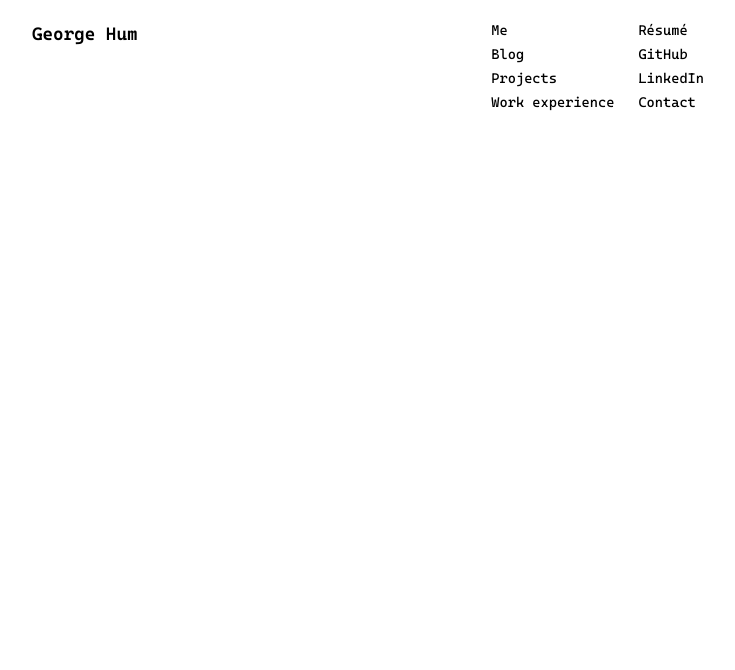
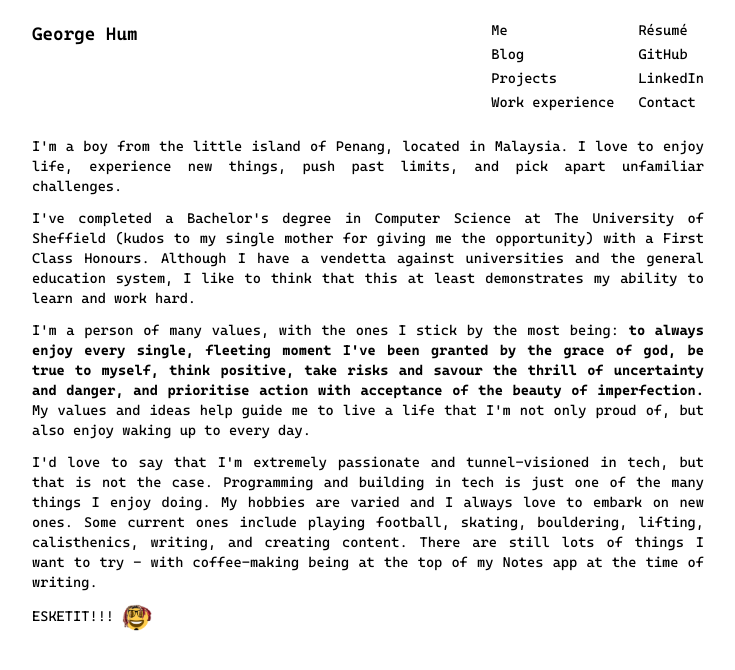
Before and after one commit to g30rg3hum/georgehum, a Next.js app: page / in a window 1280 px wide. Shown: the top 670 px of the page, without its empty margins (272-1007 px from the left). Built offline with nearby package versions, Linux system fonts and the light colour scheme.

Commit message:
completed me page

```diff
--- a/src/app/page.tsx
+++ b/src/app/page.tsx
@@ -1,3 +1,53 @@
+import Image from "next/image";
+
 export default function Home() {
-  return <div></div>;
+  return (
+    <div className="mt-6 text-justify">
+      <div className="space-y-3">
+        <p>
+          I&apos;m a boy from the little island of Penang, located in Malaysia.
+          I love to enjoy life, experience new things, push past limits, and
+          pick apart unfamiliar challenges.
+        </p>
+        <p>
+          I've completed a Bachelor's degree in Computer Science at The
+          University of Sheffield (kudos to my single mother for giving me the
+          opportunity) with a First Class Honours. Although I have a vendetta
+          against universities and the general education system, I like to think
+          that this at least demonstrates my ability to learn and work hard.
+        </p>
+        <p>
+          I&apos;m a person of many values, with the ones I stick by the most
+          being:{" "}
+          <b>
+            to always enjoy every single, fleeting moment I've been granted by
+            the grace of god, be true to myself, think positive, take risks and
+            savour the thrill of uncertainty and danger, and prioritise action
+            with acceptance of the beauty of imperfection.
+          </b>{" "}
+          My values and ideas help guide me to live a life that I'm not only
+          proud of, but also enjoy waking up to every day.
+        </p>
+        <p>
+          I&apos;d love to say that I'm extremely passionate and tunnel-visioned
+          in tech, but that is not the case. Programming and building in tech is
+          just one of the many things I enjoy doing. My hobbies are varied and I
+          always love to embark on new ones. Some current ones include playing
+          football, skating, bouldering, lifting, calisthenics, writing, and
+          creating content. There are still lots of things I want to try - with
+          coffee-making being at the top of my Notes app at the time of writing.
+        </p>
+        <p>
+          ESKETIT!!!{" "}
+          <Image
+            src="/images/lil-pump-emoji.png"
+            alt="lil pump emoji"
+            width="30"
+            height="30"
+            className="inline-block"
+          />
+        </p>
+      </div>
+    </div>
+  );
 }
```
Also changed, not shown: public/images/lil-pump-emoji.png (added).
